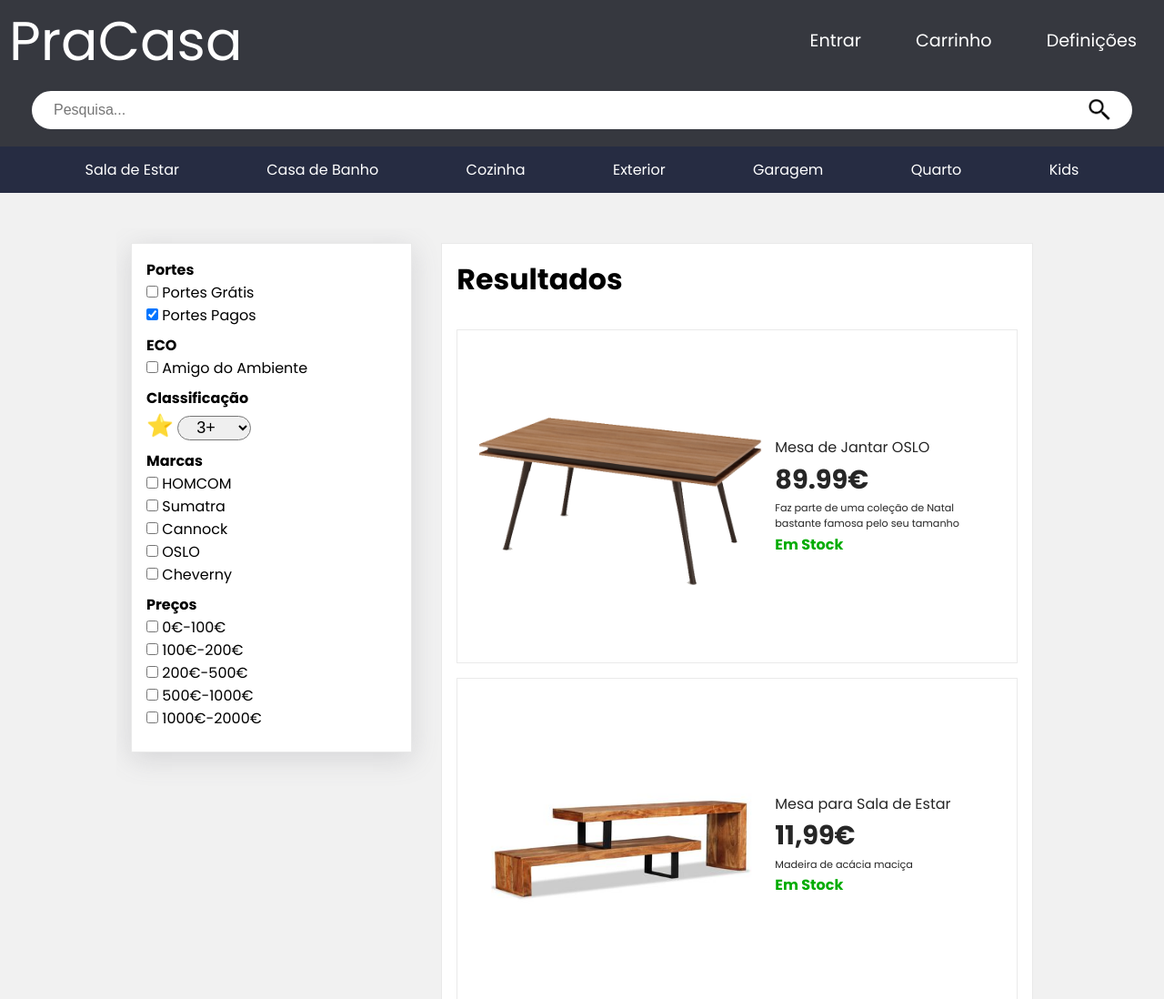
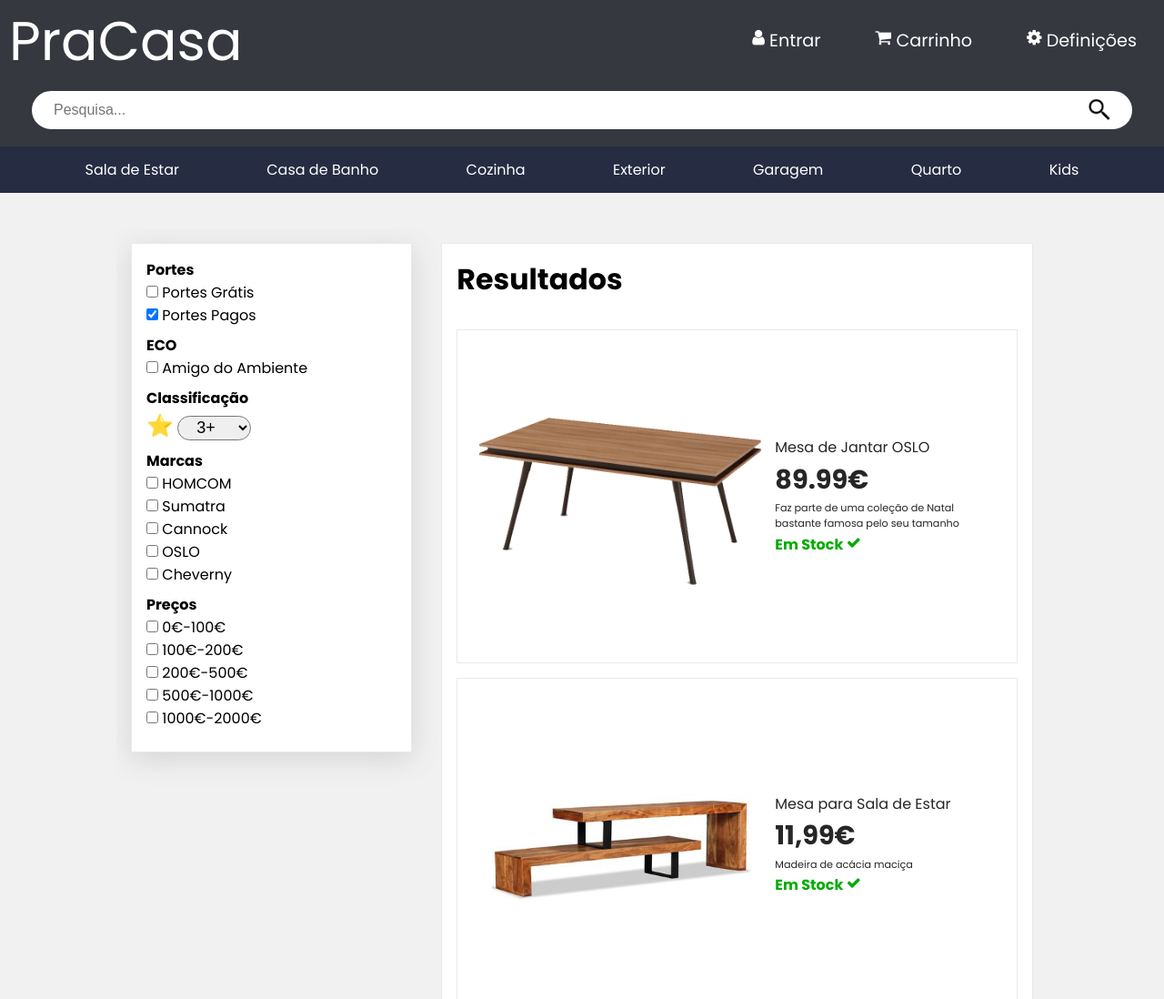
Before and after one commit to DiogoVeigasIPS/PraCasa, a plain HTML site: page product-overview.html in a window 1280 px wide. Shown: the top 1098 px of the page at 91% size. Drawn offline with Linux system fonts and the light colour scheme.

Commit message:
Add files via upload

```diff
--- a/product-overview.html
+++ b/product-overview.html
@@ -7,8 +7,8 @@
     <link rel="stylesheet" href="styles/nav-footer.css">
     <link rel="stylesheet" href="styles/slider.css">
     <link rel="stylesheet" href="styles/index.css">
-	<link rel="icon" type="image/x-icon" href="images/icon/favicon.ico">
     <link rel="stylesheet" href="styles/product-overview.css">
+    <link rel="stylesheet" href="https://cdnjs.cloudflare.com/ajax/libs/font-awesome/4.7.0/css/font-awesome.min.css"> <!-- Icónes brutais -->
     <link rel="icon" type="image/png" sizes="32x32" href="images/favicon/favicon-32x32.png"> <!-- Favicon -->
     <link rel="icon" type="image/png" sizes="16x16" href="images/favicon/favicon-16x16.png"> <!-- Favicon -->
     <title>Produto</title>
```
Also changed, not shown: single-product.html (+1 -1 lines).
